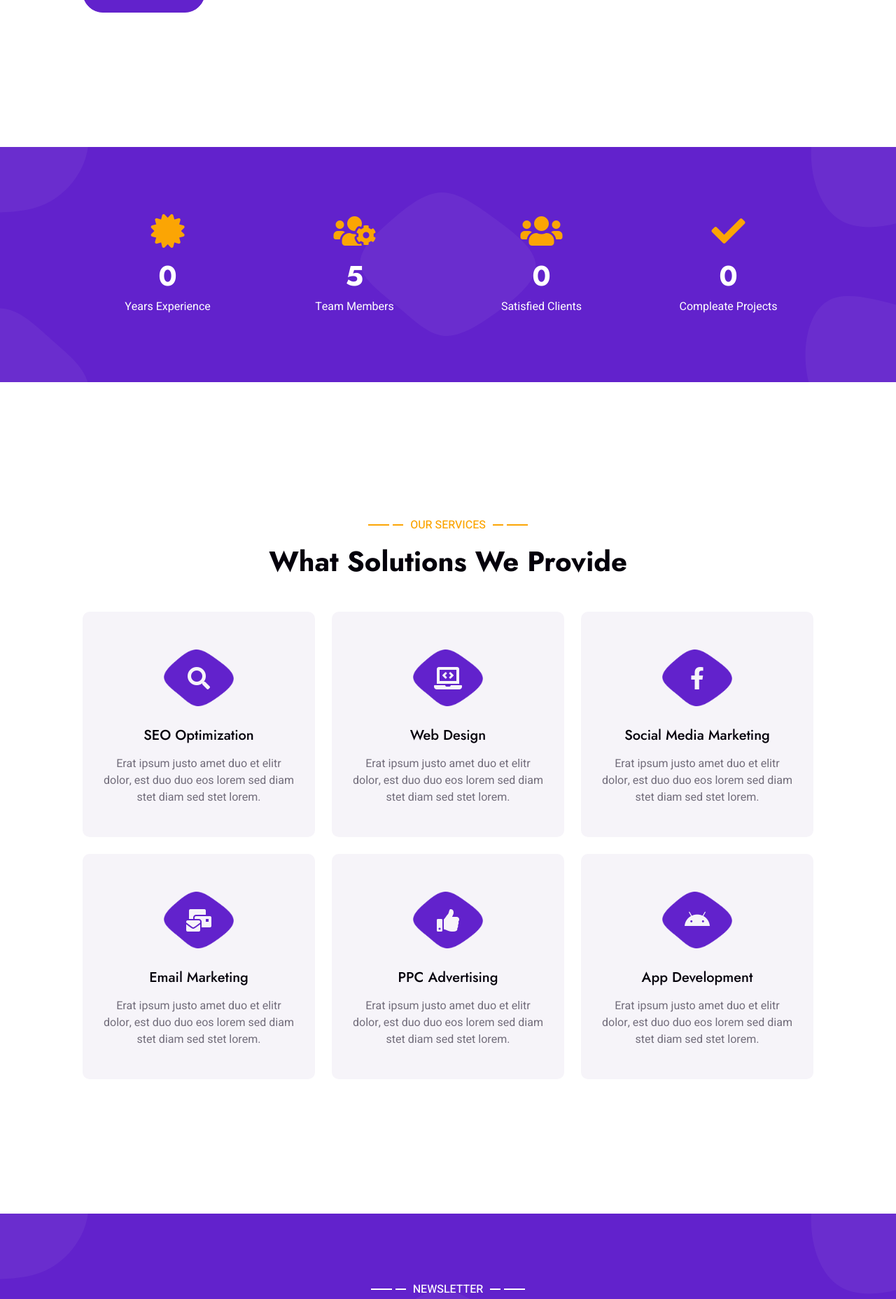
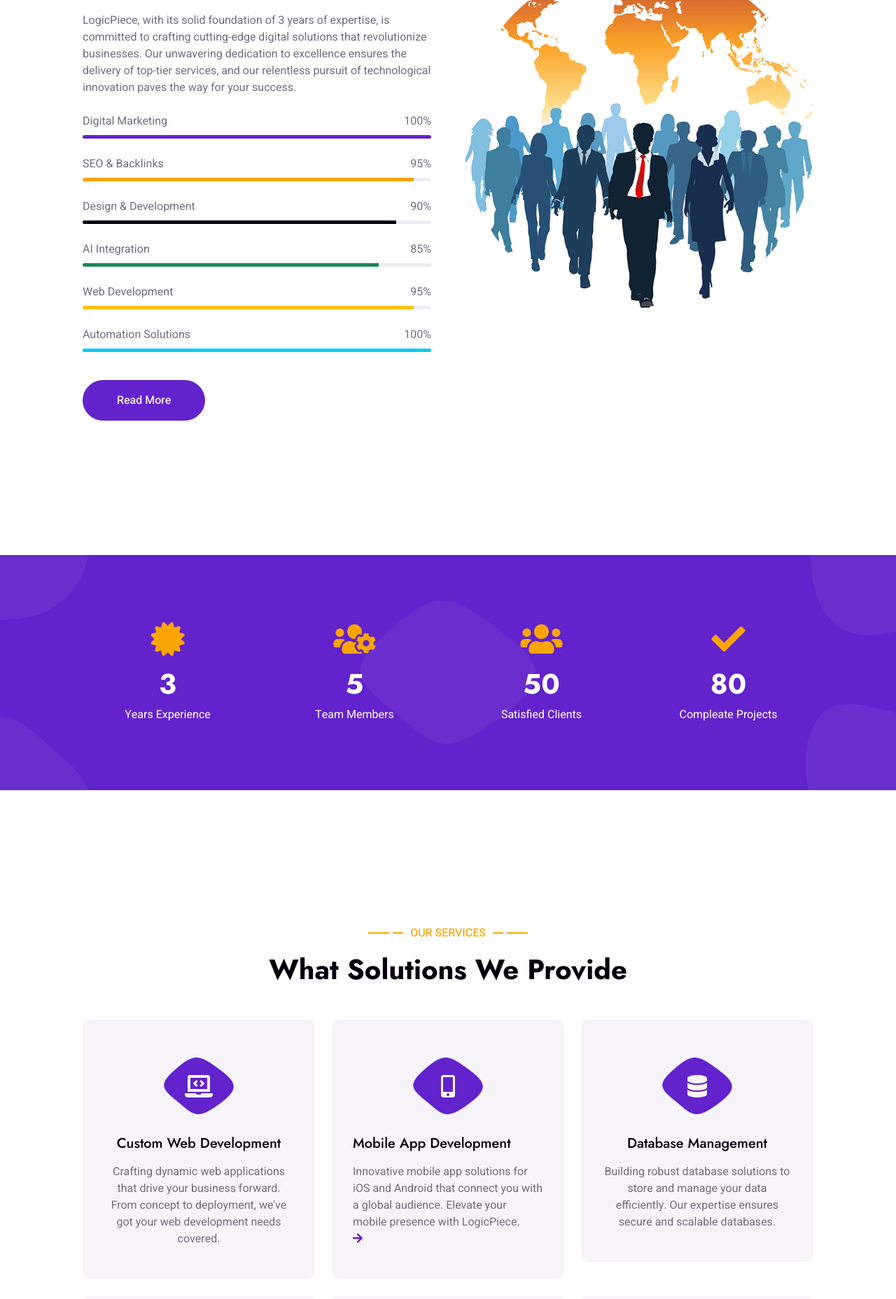
Before and after one commit to krazyyyy/LogicPiece, a Django app: page / in a window 1280 px wide. Shown: the part 2064-3920 px from the top of the page at 70% size. Run offline with Django 3.2, Linux system fonts and the light colour scheme; some libraries are stand-ins or nearby versions.

Commit message:
updates on Home page

```diff
--- a/frontend/templates/frontend/base.html
+++ b/frontend/templates/frontend/base.html
@@ -4,10 +4,10 @@
 
 <head>
     <meta charset="utf-8">
-    <title>DGital - Digital Agency HTML Template</title>
+    <title>LogicPiece: Crafting Digital Excellence</title>
     <meta content="width=device-width, initial-scale=1.0" name="viewport">
     <meta content="" name="keywords">
-    <meta content="" name="description">
+    <meta content="Welcome to LogicPiece - Your gateway to innovative web and mobile applications, automation solutions, social media management, and AI services. Unleash the power of technology with LogicPiece." name="description">
 
     <!-- Favicon -->
     <link href="img/favicon.ico" rel="icon">
--- a/frontend/templates/frontend/index.html
+++ b/frontend/templates/frontend/index.html
@@ -17,8 +17,7 @@
         <div class="container-xxl position-relative p-0">
             <nav class="navbar navbar-expand-lg navbar-light px-4 px-lg-5 py-3 py-lg-0">
                 <a href="" class="navbar-brand p-0">
-                    <h1 class="m-0">DGital</h1>
-                    <img src="{%  static 'frontend/img/logo.png' %}" alt="Logo">
+                    <h1 class="m-0">LogicPiece</h1>
                 </a>
                 <button class="navbar-toggler" type="button" data-bs-toggle="collapse" data-bs-target="#navbarCollapse">
                     <span class="fa fa-bars"></span>
@@ -47,9 +46,8 @@
                 <div class="container px-lg-5">
                     <div class="row g-5 align-items-end">
                         <div class="col-lg-6 text-center text-lg-start">
-                            <h1 class="text-white mb-4 animated slideInDown">A Digital Agency Of Inteligents & Creative People</h1>
-                            <p class="text-white pb-3 animated slideInDown">Tempor rebum no at dolore lorem clita rebum rebum ipsum rebum stet dolor sed justo kasd. Ut dolor sed magna dolor sea diam. Sit diam sit justo amet ipsum vero ipsum clita lorem</p>
-                            <a href="" class="btn btn-secondary py-sm-3 px-sm-5 rounded-pill me-3 animated slideInLeft">Read More</a>
+                            <h1 class="text-white mb-4 animated slideInDown">Welcome to LogicPiece</h1>
+                            <p class="text-white pb-3 animated slideInDown">Your gateway to innovative web and mobile applications, automation solutions, social media management, and AI services. Unleash the power of technology with LogicPiece.</p>
                             <a href="" class="btn btn-light py-sm-3 px-sm-5 rounded-pill animated slideInRight">Contact Us</a>
                         </div>
                         <div class="col-lg-6 text-center text-lg-start">
@@ -68,26 +66,50 @@
                 <div class="row g-4">
                     <div class="col-lg-4 wow fadeInUp" data-wow-delay="0.1s">
                         <div class="feature-item bg-light rounded text-center p-4">
-                            <i class="fa fa-3x fa-mail-bulk text-primary mb-4"></i>
-                            <h5 class="mb-3">Digital Marketing</h5>
-                            <p class="m-0">Erat ipsum justo amet duo et elitr dolor, est duo duo eos lorem sed diam stet diam sed stet lorem.</p>
+                            <i class="fa fa-3x fa-globe text-primary mb-4"></i>
+                            <h5 class="mb-3">Web Application Development</h5>
+                            <p class="m-0">Crafting powerful web applications that engage users and drive results. From concept to deployment, we make your vision a digital reality.</p>
                         </div>
                     </div>
                     <div class="col-lg-4 wow fadeInUp" data-wow-delay="0.3s">
                         <div class="feature-item bg-light rounded text-center p-4">
-                            <i class="fa fa-3x fa-search text-primary mb-4"></i>
-                            <h5 class="mb-3">SEO & Backlinks</h5>
-                            <p class="m-0">Erat ipsum justo amet duo et elitr dolor, est duo duo eos lorem sed diam stet diam sed stet lorem.</p>
+                            <i class="fa fa-3x fa-mobile-alt text-primary mb-4"></i>
+                            <h5 class="mb-3">Mobile App Development</h5>
+                            <p class="m-0">Innovative mobile app solutions for iOS and Android that connect you with a global audience. Elevate your mobile presence with LogicPiece.</p>
                         </div>
                     </div>
                     <div class="col-lg-4 wow fadeInUp" data-wow-delay="0.5s">
                         <div class="feature-item bg-light rounded text-center p-4">
-                            <i class="fa fa-3x fa-laptop-code text-primary mb-4"></i>
-                            <h5 class="mb-3">Design & Development</h5>
-                            <p class="m-0">Erat ipsum justo amet duo et elitr dolor, est duo duo eos lorem sed diam stet diam sed stet lorem.</p>
+                            <i class="fa fa-3x fa-cogs text-primary mb-4"></i>
+                            <h5 class="mb-3">Automation Solutions</h5>
+                            <p class="m-0">Simplify and optimize your operations with our automation services. Reduce manual tasks, increase efficiency, and scale your business.</p>
                         </div>
                     </div>
                 </div>
+                <div class="row g-4">
+                    <div class="col-lg-4 wow fadeInUp" data-wow-delay="0.7s">
+                        <div class="feature-item bg-light rounded text-center p-4">
+                            <i class="fa fa-3x fa-chart-line text-primary mb-4"></i>
+                            <h5 class="mb-3">Digital Marketing</h5>
+                            <p class="m-0">Drive your digital presence to new heights with our digital marketing strategies. Connect with your audience and achieve your online goals.</p>
+                        </div>
+                    </div>
+                    <div class="col-lg-4 wow fadeInUp" data-wow-delay="0.9s">
+                        <div class="feature-item bg-light rounded text-center p-4">
+                            <i class="fa fa-3x fa-search text-primary mb-4"></i>
+                            <h5 class="mb-3">SEO & Backlinks</h5>
+                            <p class="m-0">Enhance your website's visibility and performance with our SEO and backlink strategies. Boost your online presence and attract more visitors.</p>
+                        </div>
+                    </div>
+                    <div class="col-lg-4 wow fadeInUp" data-wow-delay="1.1s">
+                        <div class="feature-item bg-light rounded text-center p-4">
+                            <i class="fa fa-3x fa-brain text-primary mb-4"></i>
+                            <h5 class="mb-3">AI Integration</h5>
+                            <p class="m-0">Leverage the power of artificial intelligence to make data-driven decisions and provide personalized user experiences. Explore AI's potential with LogicPiece.</p>
+                        </div>
+                    </div>
+                </div>
+
             </div>
         </div>
         <!-- Feature End -->
@@ -99,37 +121,64 @@
                 <div class="row g-5 align-items-center">
                     <div class="col-lg-6 wow fadeInUp" data-wow-delay="0.1s">
                         <p class="section-title text-secondary">About Us<span></span></p>
-                        <h1 class="mb-5">#1 Digital solution with 10 years of experience</h1>
-                        <p class="mb-4">Diam dolor diam ipsum et tempor sit. Aliqu diam amet diam et eos labore. Clita erat ipsum et lorem et sit, sed stet no labore lorem sit clita duo justo eirmod magna dolore erat amet</p>
-                        <div class="skill mb-4">
+                        <h1 class="mb-5">#1 Digital Solution Provider with 3 Years of Excellence</h1>
+                        <p class="mb-4">LogicPiece, with its solid foundation of 3 years of expertise, is committed to crafting cutting-edge digital solutions that revolutionize businesses. Our unwavering dedication to excellence ensures the delivery of top-tier services, and our relentless pursuit of technological innovation paves the way for your success.</p>                        <div class="skill mb-4">
                             <div class="d-flex justify-content-between">
                                 <p class="mb-2">Digital Marketing</p>
-                                <p class="mb-2">85%</p>
+                                <p class="mb-2">100%</p>
                             </div>
                             <div class="progress">
-                                <div class="progress-bar bg-primary" role="progressbar" aria-valuenow="85" aria-valuemin="0" aria-valuemax="100"></div>
+                                <div class="progress-bar bg-primary" role="progressbar" aria-valuenow="100" aria-valuemin="0" aria-valuemax="100"></div>
                             </div>
                         </div>
                         <div class="skill mb-4">
                             <div class="d-flex justify-content-between">
                                 <p class="mb-2">SEO & Backlinks</p>
-                                <p class="mb-2">90%</p>
+                                <p class="mb-2">95%</p>
                             </div>
                             <div class="progress">
-                                <div class="progress-bar bg-secondary" role="progressbar" aria-valuenow="90" aria-valuemin="0" aria-valuemax="100"></div>
+                                <div class="progress-bar bg-secondary" role="progressbar" aria-valuenow="95" aria-valuemin="0" aria-valuemax="100"></div>
                             </div>
                         </div>
                         <div class="skill mb-4">
                             <div class="d-flex justify-content-between">
                                 <p class="mb-2">Design & Development</p>
+                                <p class="mb-2">90%</p>
+                            </div>
+                            <div class="progress">
+                                <div class="progress-bar bg-dark" role="progressbar" aria-valuenow="90" aria-valuemin="0" aria-valuemax="100"></div>
+                            </div>
+                        </div>
+                        <div class="skill mb-4">
+                            <div class="d-flex justify-content-between">
+                                <p class="mb-2">AI Integration</p>
+                                <p class="mb-2">85%</p>
+                            </div>
+                            <div class="progress">
+                                <div class="progress-bar bg-success" role="progressbar" aria-valuenow="85" aria-valuemin="0" aria-valuemax="100"></div>
+                            </div>
+                        </div>
+                        <div class="skill mb-4">
+                            <div class="d-flex justify-content-between">
+                                <p class="mb-2">Web Development</p>
                                 <p class="mb-2">95%</p>
                             </div>
                             <div class="progress">
-                                <div class="progress-bar bg-dark" role="progressbar" aria-valuenow="95" aria-valuemin="0" aria-valuemax="100"></div>
+                                <div class="progress-bar bg-warning" role="progressbar" aria-valuenow="95" aria-valuemin="0" aria-valuemax="100"></div>
                             </div>
                         </div>
-                        <a href="" class="btn btn-primary py-sm-3 px-sm-5 rounded-pill mt-3">Read More</a>
+                        <div class="skill mb-4">
+                            <div class="d-flex justify-content-between">
+                                <p class="mb-2">Automation Solutions</p>
+                                <p class="mb-2">100%</p>
+                            </div>
+                            <div class="progress">
+                                <div class="progress-bar bg-info" role="progressbar" aria-valuenow="100" aria-valuemin="0" aria-valuemax="100"></div>
+                            </div>
+                        </div>
+                        <a href="#" class="btn btn-primary py-sm-3 px-sm-5 rounded-pill mt-3">Read More</a>
                     </div>
+
                     <div class="col-lg-6">
                         <img class="img-fluid wow zoomIn" data-wow-delay="0.5s" src="{%  static 'frontend/img/about.png' %}">
                     </div>
@@ -145,7 +194,7 @@
                 <div class="row g-4">
                     <div class="col-md-6 col-lg-3 text-center wow fadeIn" data-wow-delay="0.1s">
                         <i class="fa fa-certificate fa-3x text-secondary mb-3"></i>
-                        <h1 class="text-white mb-2" data-toggle="counter-up">3+</h1>
+                        <h1 class="text-white mb-2" data-toggle="counter-up">3</h1>
                         <p class="text-white mb-0">Years Experience</p>
                     </div>
                     <div class="col-md-6 col-lg-3 text-center wow fadeIn" data-wow-delay="0.3s">
@@ -155,12 +204,12 @@
                     </div>
                     <div class="col-md-6 col-lg-3 text-center wow fadeIn" data-wow-delay="0.5s">
                         <i class="fa fa-users fa-3x text-secondary mb-3"></i>
-                        <h1 class="text-white mb-2" data-toggle="counter-up">50+</h1>
+                        <h1 class="text-white mb-2" data-toggle="counter-up">50</h1>
                         <p class="text-white mb-0">Satisfied Clients</p>
                     </div>
                     <div class="col-md-6 col-lg-3 text-center wow fadeIn" data-wow-delay="0.7s">
                         <i class="fa fa-check fa-3x text-secondary mb-3"></i>
-                        <h1 class="text-white mb-2" data-toggle="counter-up">80+</h1>
+                        <h1 class="text-white mb-2" data-toggle="counter-up">80</h1>
                         <p class="text-white mb-0">Compleate Projects</p>
                     </div>
                 </div>
@@ -180,64 +229,65 @@
                     <div class="col-lg-4 col-md-6 wow fadeInUp" data-wow-delay="0.1s">
                         <div class="service-item d-flex flex-column text-center rounded">
                             <div class="service-icon flex-shrink-0">
-                                <i class="fa fa-search fa-2x"></i>
+                                <i class="fa fa-laptop-code fa-2x"></i>
                             </div>
-                            <h5 class="mb-3">SEO Optimization</h5>
-                            <p class="m-0">Erat ipsum justo amet duo et elitr dolor, est duo duo eos lorem sed diam stet diam sed stet lorem.</p>
+                            <h5 class="mb-3">Custom Web Development</h5>
+                            <p class="m-0">Crafting dynamic web applications that drive your business forward. From concept to deployment, we've got your web development needs covered.</p>
                             <a class="btn btn-square" href=""><i class="fa fa-arrow-right"></i></a>
                         </div>
                     </div>
                     <div class="col-lg-4 col-md-6 wow fadeInUp" data-wow-delay="0.3s">
-                        <div class="service-item d-flex flex-column text-center rounded">
+                        <div class="service-item d-flex flex-column text center rounded">
                             <div class="service-icon flex-shrink-0">
-                                <i class="fa fa-laptop-code fa-2x"></i>
+                                <i class="fa fa-mobile-alt fa-2x"></i>
                             </div>
-                            <h5 class="mb-3">Web Design</h5>
-                            <p class="m-0">Erat ipsum justo amet duo et elitr dolor, est duo duo eos lorem sed diam stet diam sed stet lorem.</p>
-                            <a class="btn btn-square" href=""><i class="fa fa-arrow-right"></i></a>
+                            <h5 class="mb-3">Mobile App Development</h5>
+                            <p class="m-0">Innovative mobile app solutions for iOS and Android that connect you with a global audience. Elevate your mobile presence with LogicPiece.</p>
+                            <a class "btn btn-square" href=""><i class="fa fa-arrow-right"></i></a>
                         </div>
                     </div>
                     <div class="col-lg-4 col-md-6 wow fadeInUp" data-wow-delay="0.5s">
                         <div class="service-item d-flex flex-column text-center rounded">
                             <div class="service-icon flex-shrink-0">
-                                <i class="fab fa-facebook-f fa-2x"></i>
+                                <i class="fa fa-database fa-2x"></i>
                             </div>
-                            <h5 class="mb-3">Social Media Marketing</h5>
-                            <p class="m-0">Erat ipsum justo amet duo et elitr dolor, est duo duo eos lorem sed diam stet diam sed stet lorem.</p>
+                            <h5 class="mb-3">Database Management</h5>
+                            <p class="m-0">Building robust database solutions to store and manage your data efficiently. Our expertise ensures secure and scalable databases.</p>
                             <a class="btn btn-square" href=""><i class="fa fa-arrow-right"></i></a>
                         </div>
                     </div>
-                    <div class="col-lg-4 col-md-6 wow fadeInUp" data-wow-delay="0.1s">
+                    <div class="col-lg-4 col-md-6 wow fadeInUp" data-wow-delay="0.7s">
                         <div class="service-item d-flex flex-column text-center rounded">
                             <div class="service-icon flex-shrink-0">
-                                <i class="fa fa-mail-bulk fa-2x"></i>
+                                <i class="fa fa-cogs fa-2x"></i>
                             </div>
-                            <h5 class="mb-3">Email Marketing</h5>
-                            <p class="m-0">Erat ipsum justo amet duo et elitr dolor, est duo duo eos lorem sed diam stet diam sed stet lorem.</p>
+                            <h5 class="mb-3">AI and Machine Learning</h5>
+                            <p class="m-0">Leveraging the power of artificial intelligence to drive your projects and decision-making processes. Explore AI's potential with LogicPiece.</p>
                             <a class="btn btn-square" href=""><i class="fa fa-arrow-right"></i></a>
                         </div>
                     </div>
-                    <div class="col-lg-4 col-md-6 wow fadeInUp" data-wow-delay="0.3s">
+                    <div class="col-lg-4 col-md-6 wow fadeInUp" data-wow-delay="0.9s">
                         <div class="service-item d-flex flex-column text-center rounded">
                             <div class="service-icon flex-shrink-0">
-                                <i class="fa fa-thumbs-up fa-2x"></i>
+                                <i class="fa fa-database fa-2x"></i>
                             </div>
-                            <h5 class="mb-3">PPC Advertising</h5>
-                            <p class="m-0">Erat ipsum justo amet duo et elitr dolor, est duo duo eos lorem sed diam stet diam sed stet lorem.</p>
+                            <h5 class="mb-3">Data Extraction and Analysis</h5>
+                            <p class="m-0">Efficiently extracting, transforming, and loading data to make informed business decisions. We provide data solutions tailored to your needs.</p>
                             <a class="btn btn-square" href=""><i class="fa fa-arrow-right"></i></a>
                         </div>
                     </div>
-                    <div class="col-lg-4 col-md-6 wow fadeInUp" data-wow-delay="0.5s">
+                    <div class="col-lg-4 col-md-6 wow fadeInUp" data-wow-delay="1.1s">
                         <div class="service-item d-flex flex-column text-center rounded">
                             <div class="service-icon flex-shrink-0">
-                                <i class="fab fa-android fa-2x"></i>
+                                <i class="fa fa-bullhorn fa-2x"></i>
                             </div>
-                            <h5 class="mb-3">App Development</h5>
-                            <p class="m-0">Erat ipsum justo amet duo et elitr dolor, est duo duo eos lorem sed diam stet diam sed stet lorem.</p>
+                            <h5 class="mb-3">Digital Marketing Services</h5>
+                            <p class="m-0">Driving your digital presence to new heights with our digital marketing strategies. Connect with your audience and achieve your online goals.</p>
                             <a class="btn btn-square" href=""><i class="fa fa-arrow-right"></i></a>
                         </div>
                     </div>
                 </div>
+
             </div>
         </div>
         <!-- Service End -->
```
